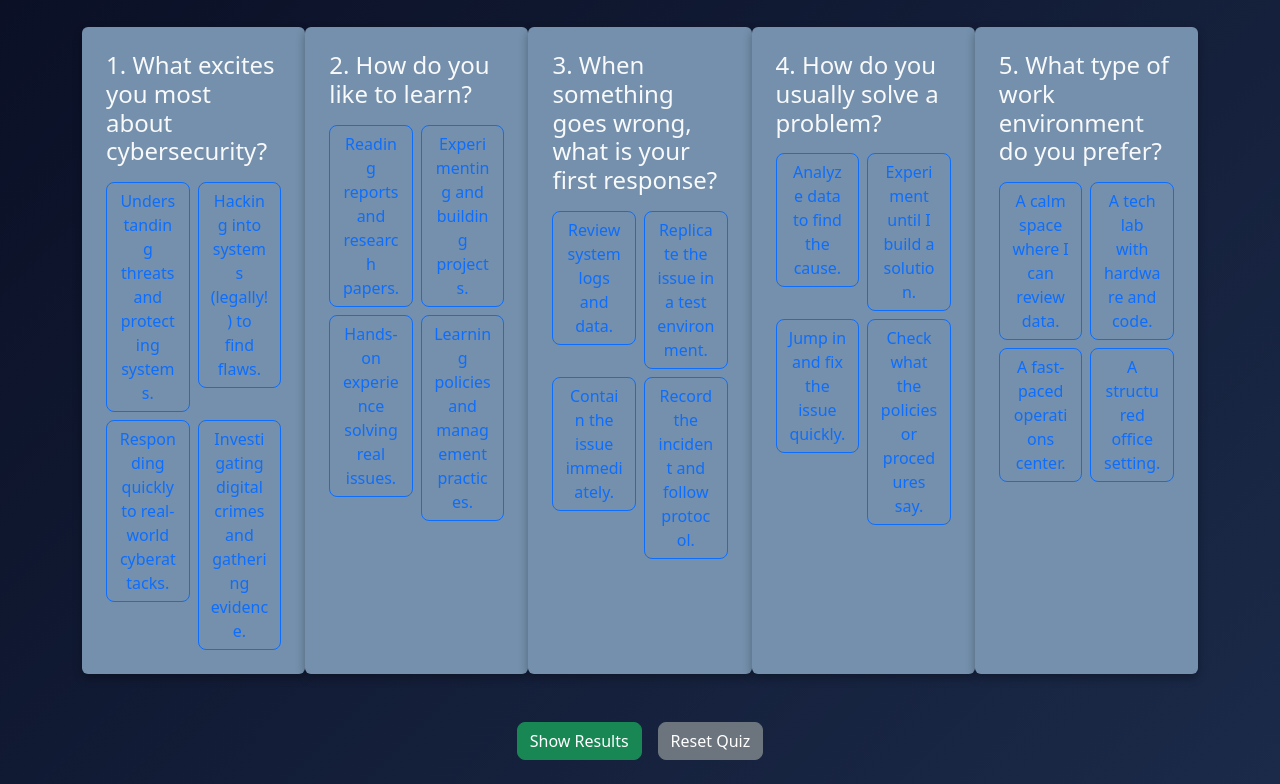
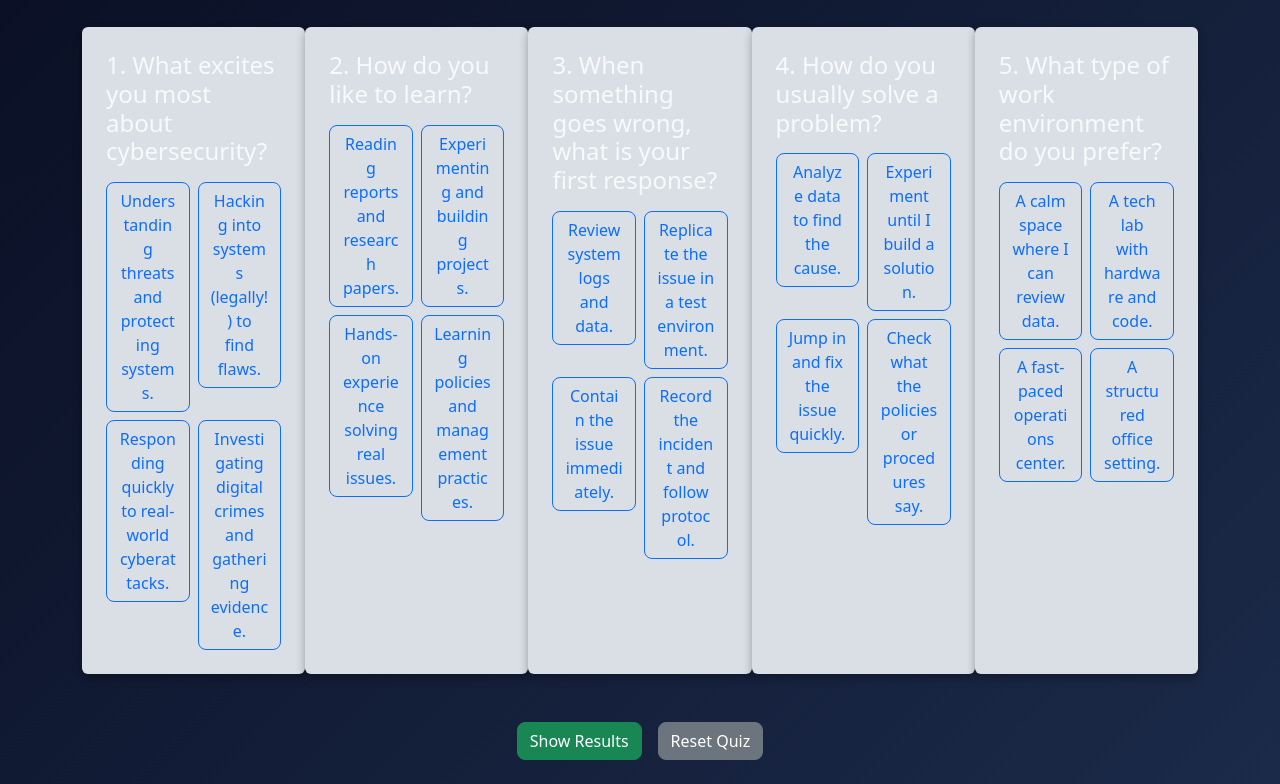
Before and after one commit to MikeE1017/assignment-8, a plain HTML site: page index.html in a window 1280 px wide. Shown: the part 77-861 px from the top of the page. Drawn offline with nearby package versions, Linux system fonts and the light colour scheme.

Commit message:
edit card background

```diff
--- a/css/style.css
+++ b/css/style.css
@@ -19,7 +19,7 @@ body {
 }
 
 .card {
-  background-color: #7490ac;
+  background-color: #d9dfe4;
   color: #f8f9fa;
   border: none;
   box-shadow: 0 4px 10px rgba(0, 0, 0, 0.3);
```
